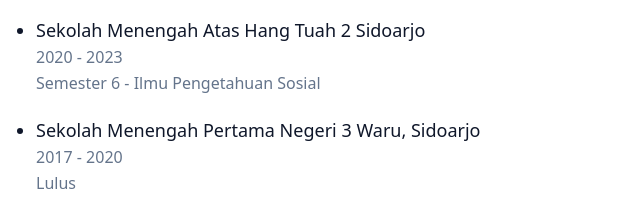
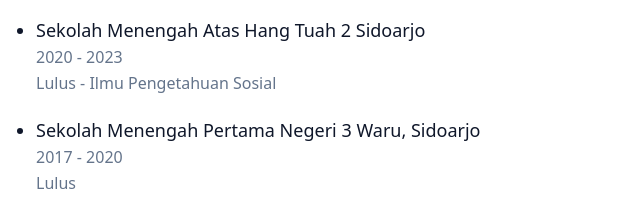
Before and after one commit to RendraYudha/sosmed, a plain HTML site: page index.html in a window 1280 px wide. Shown: the part 1178-1391 px from the top of the page, 0-640 px from the left. Drawn offline with nearby package versions, Linux system fonts and the light colour scheme.

Commit message:
Update index.html

```diff
--- a/index.html
+++ b/index.html
@@ -183,7 +183,7 @@
 					<ul class="list-disc text-slate-300">
 						<li class="font-medium text-base text-dark max-w-xl lg:text-lg">Sekolah Menengah Atas Hang Tuah 2 Sidoarjo</li>
 						<p class="font-small text-secondary leading-relaxed">2020 - 2023</p>
-						<p class="font-small text-secondary mb-5 leading-relaxed">Semester 6 - Ilmu Pengetahuan Sosial</p>
+						<p class="font-small text-secondary mb-5 leading-relaxed">Lulus - Ilmu Pengetahuan Sosial</p>
 					</ul>
 					<ul class="list-disc text-slate-300">
 						<li class="font-medium text-base text-dark max-w-xl lg:text-lg">Sekolah Menengah Pertama Negeri 3 Waru, Sidoarjo</li>
```
